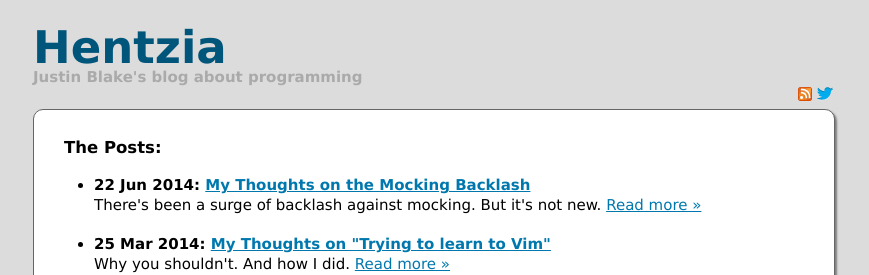
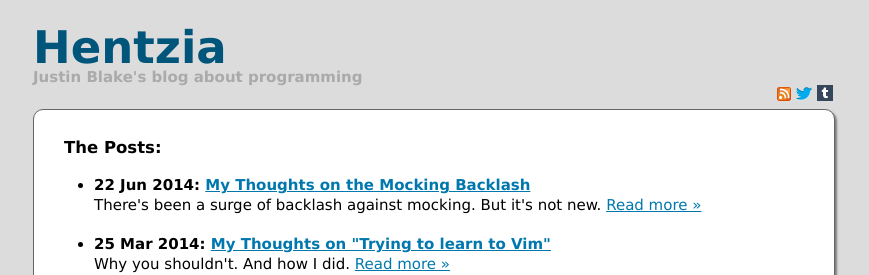
Before and after one commit to blaix/blaix.github.com, a Jekyll site: the page built from index.html, in a window 1280 px wide. Shown: the top 275 px of the page, without its empty margins (17-886 px from the left). Built offline with Jekyll 4.4.1, drawn with Linux system fonts in a browser that asks for light colours; some web fonts are replaced; comment, search, counter and statistics services are not loaded.

Commit message:
Link to my tumblr

```diff
--- a/_layouts/main.html
+++ b/_layouts/main.html
@@ -28,7 +28,8 @@
     </hgroup>
     <nav>
       <a id="nav-feed" href="/atom.xml"><img src="/images/icons/feed-icon-14x14.png" alt="Feed Icon" title="Atom Feed"></a>
-      <a id="nav-twitter" href="https://twitter.com/blaix"><img src="/images/icons/twitter-bird-16x16.png" alt="Twitter Icon" title="@blaix on Twitter"></a>
+      <a id="nav-twitter" href="https://twitter.com/blaix"><img src="/images/icons/twitter-bird-16x16.png" alt="Twitter" title="@blaix on Twitter"></a>
+      <a id="nav-tumblr" href="http://blaix.tumblr.com/"><img src="/images/icons/tumblr_logo_white_blue_16.png" alt="Tumblr" title="My tumblr"></a>
     </nav>
     <section>
       {{ content }}
```
Also changed, not shown: images/icons/tumblr_logo_white_blue_16.png (added).
